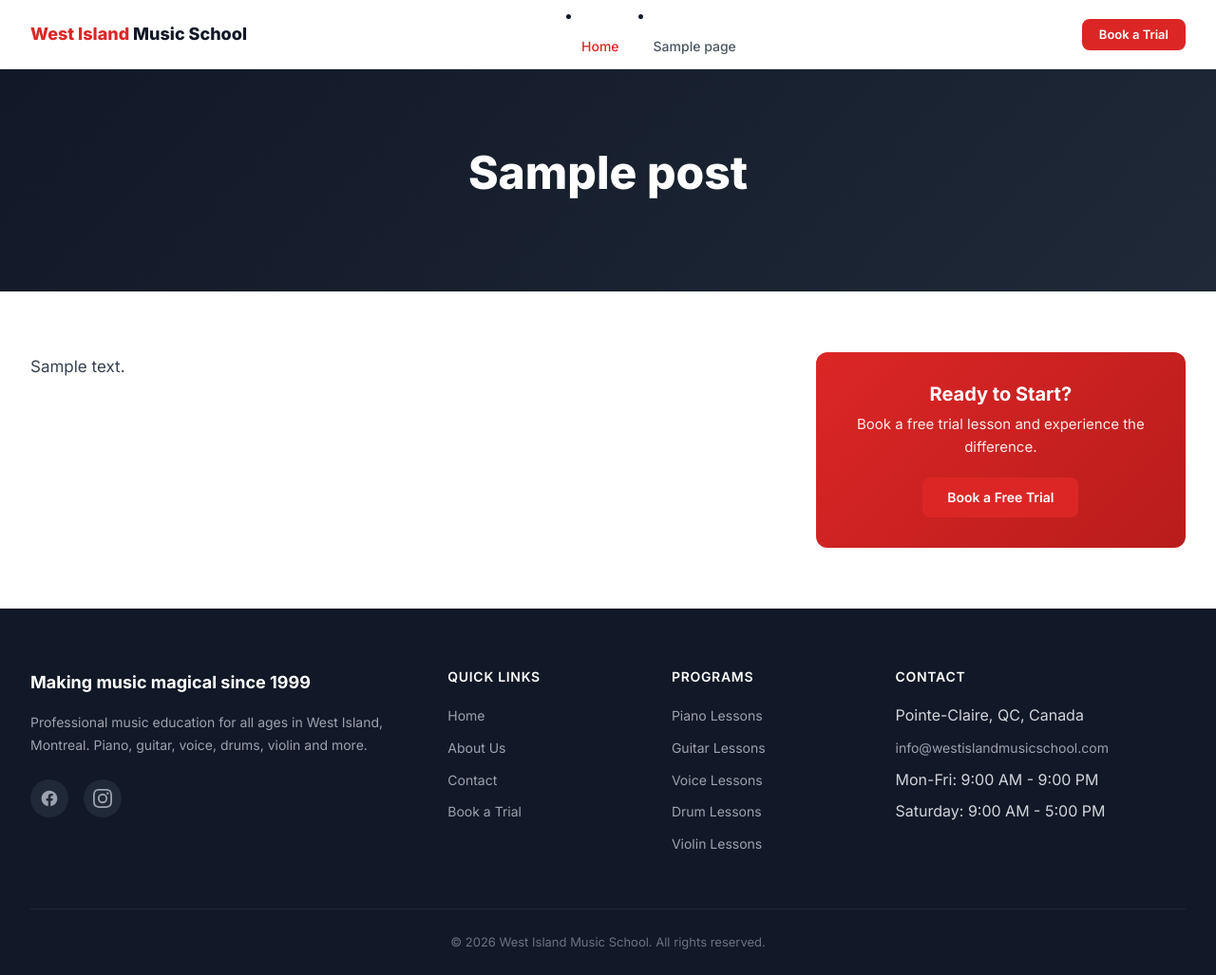
After one commit to demessmaker/Hello-world, a WordPress theme: template wordpress-site-v2/theme/wicm-developer/single-wicm_program.php in a window 1280 px wide. The commit adds this page. Shown: the whole page at 95% size. Run offline with PHP 8.4 and a stand-in for WordPress, Linux system fonts and the light colour scheme; the site name, menu and one post (Sample post) are stand-ins, and other content is empty.

Commit message:
Fix program page links in footer, front page, and shortcode
- Footer program links now point to individual program pages (/program/piano-lessons/) instead of all going to /programs/
- Front page "Learn More" buttons link to individual program CPT posts
- Added slug field to front-page program array for URL construction
- Added rewrite slug 'program' to wicm_program CPT and enabled archive
- Added "Learn More" link to programs shortcode output
- Created single-wicm_program.php template with image, content, features sidebar, and CTA
- Added CSS styles for program single page layout

https://claude.ai/code/session_01Pxc7CARu2yAEVUsT42B4i8

```diff
--- a/wordpress-site-v2/plugin/wicm-developer-importer/wicm-developer-importer.php
+++ b/wordpress-site-v2/plugin/wicm-developer-importer/wicm-developer-importer.php
@@ -53,7 +53,8 @@ class WICM_Developer_Importer {
                 'singular_name' => 'Program',
             ),
             'public'       => true,
-            'has_archive'  => false,
+            'has_archive'  => true,
+            'rewrite'      => array( 'slug' => 'program', 'with_front' => false ),
             'menu_icon'    => 'dashicons-format-audio',
             'supports'     => array( 'title', 'editor', 'thumbnail', 'custom-fields' ),
             'show_in_rest' => true,
@@ -568,6 +569,7 @@ class WICM_Developer_Importer {
                 }
                 $html .= '</ul>';
             }
+            $html .= '<a href="' . esc_url( get_permalink( $prog->ID ) ) . '" class="btn btn-outline-dark btn-sm">Learn More</a>';
             $html .= '</div></div>';
         }
         $html .= '</div>';
--- a/wordpress-site-v2/theme/wicm-developer/footer.php
+++ b/wordpress-site-v2/theme/wicm-developer/footer.php
@@ -30,11 +30,11 @@
             <div class="footer-column">
                 <h4><?php esc_html_e( 'Programs', 'wicm-developer' ); ?></h4>
                 <ul>
-                    <li><a href="<?php echo esc_url( home_url( '/programs/' ) ); ?>"><?php esc_html_e( 'Piano Lessons', 'wicm-developer' ); ?></a></li>
-                    <li><a href="<?php echo esc_url( home_url( '/programs/' ) ); ?>"><?php esc_html_e( 'Guitar Lessons', 'wicm-developer' ); ?></a></li>
-                    <li><a href="<?php echo esc_url( home_url( '/programs/' ) ); ?>"><?php esc_html_e( 'Voice Lessons', 'wicm-developer' ); ?></a></li>
-                    <li><a href="<?php echo esc_url( home_url( '/programs/' ) ); ?>"><?php esc_html_e( 'Drum Lessons', 'wicm-developer' ); ?></a></li>
-                    <li><a href="<?php echo esc_url( home_url( '/programs/' ) ); ?>"><?php esc_html_e( 'Violin Lessons', 'wicm-developer' ); ?></a></li>
+                    <li><a href="<?php echo esc_url( home_url( '/program/piano-lessons/' ) ); ?>"><?php esc_html_e( 'Piano Lessons', 'wicm-developer' ); ?></a></li>
+                    <li><a href="<?php echo esc_url( home_url( '/program/guitar-lessons/' ) ); ?>"><?php esc_html_e( 'Guitar Lessons', 'wicm-developer' ); ?></a></li>
+                    <li><a href="<?php echo esc_url( home_url( '/program/voice-lessons/' ) ); ?>"><?php esc_html_e( 'Voice Lessons', 'wicm-developer' ); ?></a></li>
+                    <li><a href="<?php echo esc_url( home_url( '/program/drum-lessons/' ) ); ?>"><?php esc_html_e( 'Drum Lessons', 'wicm-developer' ); ?></a></li>
+                    <li><a href="<?php echo esc_url( home_url( '/program/violin-lessons/' ) ); ?>"><?php esc_html_e( 'Violin Lessons', 'wicm-developer' ); ?></a></li>
                 </ul>
             </div>
 
--- /dev/null
+++ b/wordpress-site-v2/theme/wicm-developer/single-wicm_program.php
@@ -0,0 +1,59 @@
+<?php get_header(); ?>
+
+<?php while ( have_posts() ) : the_post();
+    $icon     = get_post_meta( get_the_ID(), '_wicm_icon', true );
+    $features = get_post_meta( get_the_ID(), '_wicm_features', true );
+?>
+
+<section class="page-hero">
+    <div class="wicm-container">
+        <?php if ( $icon ) : ?>
+            <div class="program-page-icon"><?php echo esc_html( $icon ); ?></div>
+        <?php endif; ?>
+        <h1><?php the_title(); ?></h1>
+    </div>
+</section>
+
+<div class="page-content program-single">
+    <div class="wicm-container">
+        <div class="program-single-grid">
+            <div class="program-single-content">
+                <?php if ( has_post_thumbnail() ) : ?>
+                    <div class="program-single-image">
+                        <?php the_post_thumbnail( 'large', array( 'class' => 'program-card-image' ) ); ?>
+                    </div>
+                <?php endif; ?>
+
+                <div class="entry-content">
+                    <?php the_content(); ?>
+                </div>
+            </div>
+
+            <div class="program-single-sidebar">
+                <?php if ( is_array( $features ) && ! empty( $features ) ) : ?>
+                    <div class="program-single-features">
+                        <h3><?php esc_html_e( 'What You\'ll Learn', 'wicm-developer' ); ?></h3>
+                        <ul class="program-features">
+                            <?php foreach ( $features as $feature ) : ?>
+                                <li>
+                                    <svg class="check-icon" xmlns="http://www.w3.org/2000/svg" fill="none" viewBox="0 0 24 24" stroke-width="2" stroke="currentColor"><path stroke-linecap="round" stroke-linejoin="round" d="M5 13l4 4L19 7" /></svg>
+                                    <?php echo esc_html( $feature ); ?>
+                                </li>
+                            <?php endforeach; ?>
+                        </ul>
+                    </div>
+                <?php endif; ?>
+
+                <div class="program-single-cta">
+                    <h3><?php esc_html_e( 'Ready to Start?', 'wicm-developer' ); ?></h3>
+                    <p><?php esc_html_e( 'Book a free trial lesson and experience the difference.', 'wicm-developer' ); ?></p>
+                    <a href="<?php echo esc_url( home_url( '/book-a-trial/' ) ); ?>" class="btn btn-primary"><?php esc_html_e( 'Book a Free Trial', 'wicm-developer' ); ?></a>
+                </div>
+            </div>
+        </div>
+    </div>
+</div>
+
+<?php endwhile; ?>
+
+<?php get_footer(); ?>
--- a/wordpress-site-v2/theme/wicm-developer/style.css
+++ b/wordpress-site-v2/theme/wicm-developer/style.css
@@ -1358,6 +1358,75 @@ p { margin-bottom: 1rem; }
 }
 
 /* ============================================
+   22B. PROGRAM SINGLE PAGE
+   ============================================ */
+.program-page-icon {
+    font-size: 3rem;
+    margin-bottom: 0.5rem;
+}
+
+.program-single-grid {
+    display: grid;
+    grid-template-columns: 1fr;
+    gap: 3rem;
+}
+
+@media (min-width: 1024px) {
+    .program-single-grid { grid-template-columns: 2fr 1fr; }
+}
+
+.program-single-image img {
+    width: 100%;
+    border-radius: var(--radius-lg);
+    margin-bottom: 2rem;
+}
+
+.program-single-content .entry-content {
+    max-width: none;
+    margin: 0;
+}
+
+.program-single-sidebar {
+    display: flex;
+    flex-direction: column;
+    gap: 2rem;
+}
+
+.program-single-features {
+    background: var(--color-gray-50);
+    padding: 1.5rem;
+    border-radius: var(--radius-lg);
+    border: 1px solid var(--color-gray-200);
+}
+
+.program-single-features h3 {
+    font-size: 1.125rem;
+    font-weight: 700;
+    margin-bottom: 1rem;
+}
+
+.program-single-cta {
+    background: linear-gradient(135deg, var(--color-red-600) 0%, var(--color-red-700) 100%);
+    padding: 2rem;
+    border-radius: var(--radius-lg);
+    text-align: center;
+    color: var(--color-white);
+}
+
+.program-single-cta h3 {
+    color: var(--color-white);
+    font-size: 1.25rem;
+    font-weight: 700;
+    margin-bottom: 0.5rem;
+}
+
+.program-single-cta p {
+    color: rgba(255,255,255,0.9);
+    font-size: 0.9375rem;
+    margin-bottom: 1.25rem;
+}
+
+/* ============================================
    23. PRINT
    ============================================ */
 @media print {
```
Also changed, not shown: wordpress-site-v2/theme/wicm-developer/front-page.php (+6 -1 lines).
